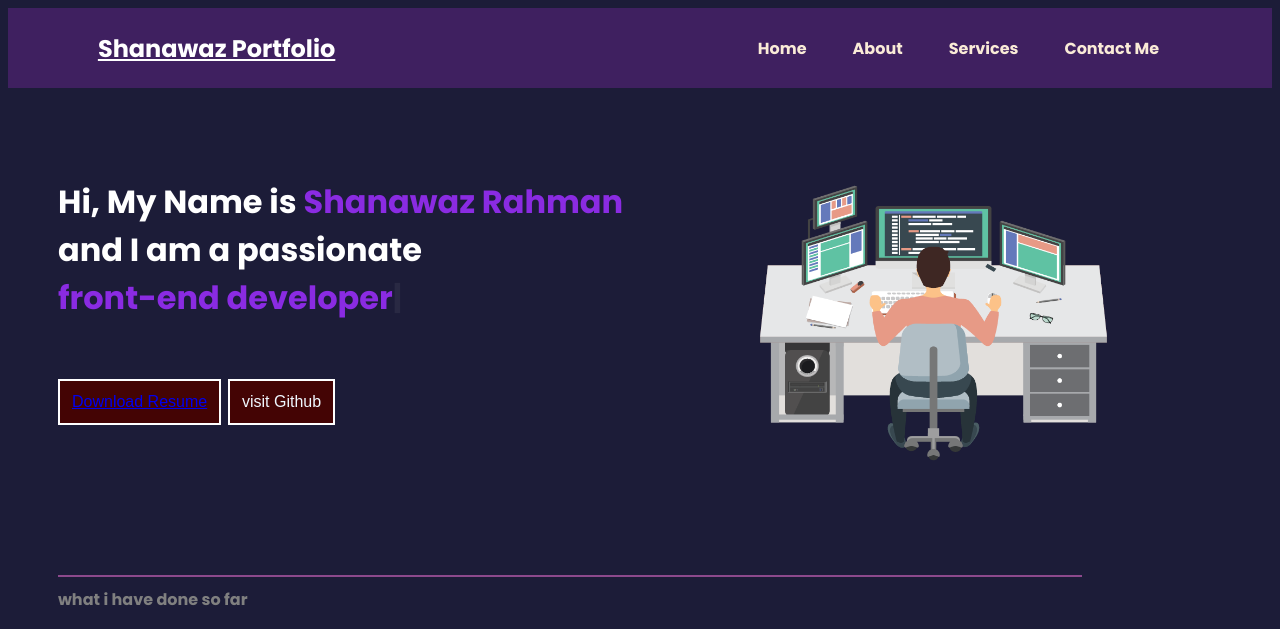
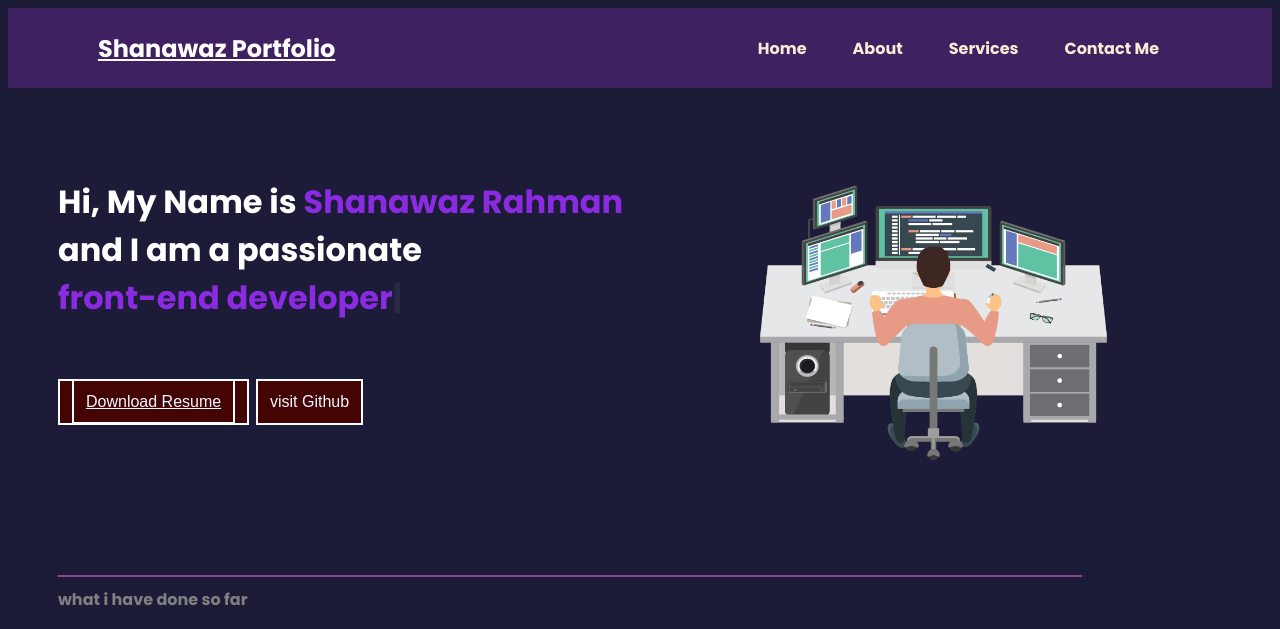
Before and after one commit to shanawazrahman/portfolio, a plain HTML site: page index.html in a window 1280 px wide. Shown: the top 629 px of the page. Drawn offline with nearby package versions, Linux system fonts and the light colour scheme.

Commit message:
Update index.html

```diff
--- a/index.html
+++ b/index.html
@@ -61,6 +61,15 @@
 
         }
          .leftsection .btn{
+        padding:12px;
+        background-color: rgb(68, 4, 4);
+        color: aliceblue;
+        border: 2px solid white;
+        font-size: 16px;
+        border: radius 6px;
+        cursor:pointer;
+    }
+         .leftsection .btn a{
         padding:12px;
         background-color: rgb(68, 4, 4);
         color: aliceblue;
```
